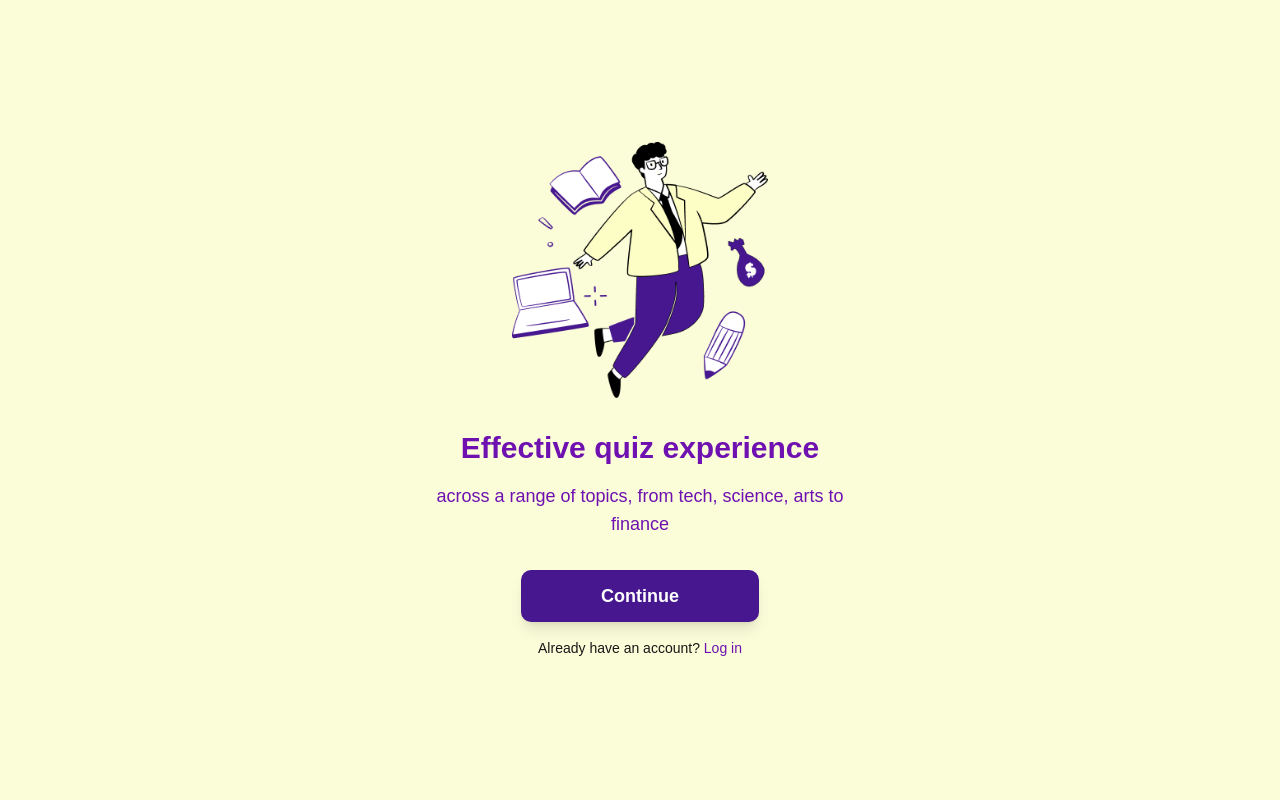
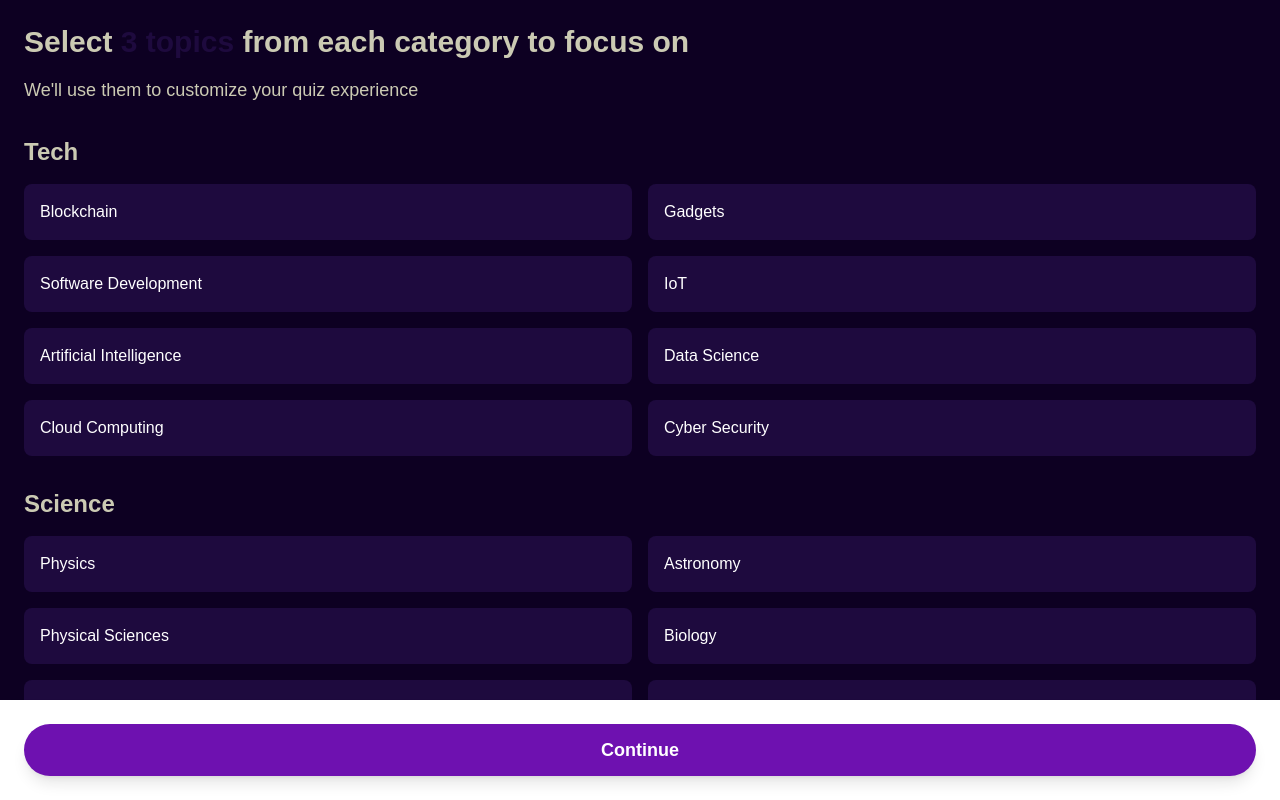
Before and after one commit to codeAKstan/quiz-it, a Next.js app in the folder frontend/: page /topics in a window 1280 px wide. Shown: the top 800 px of the page. Built offline with nearby package versions, Linux system fonts and the light colour scheme.

Commit message:
Added topics and selected screens

```diff
--- a/frontend/app/competition/page.js
+++ b/frontend/app/competition/page.js
@@ -9,7 +9,7 @@ export default function Competition() {
       subtitle="with friends or the broader community"
       buttonText="Continue"
       linkText="Already have an account?"
-      nextPath="/dashboard" // Replace with the next screen path
+      nextPath="/topics" // Replace with the next screen path
       image={competitionImage}
     />
   );
--- /dev/null
+++ b/frontend/app/congratulations/page.js
@@ -0,0 +1,26 @@
+// app/congratulations/page.js
+import React from 'react';
+import Link from 'next/link';
+
+export default function Congratulations() {
+  return (
+    <div
+      className="flex flex-col items-center justify-center h-screen p-6"
+      style={{ backgroundColor: '#FBFCD8' }}
+    >
+      <h1 className="text-4xl font-bold text-gray-800 mb-4 text-center">
+        Congratulations,
+      </h1>
+      <p className="text-2xl text-gray-600 mb-8 text-center">
+        your recommended questions are ready
+      </p>
+
+      <Link
+        href="/dashboard" // Replace with the next screen path
+        className="bg-purple-800 text-white px-8 py-3 rounded-full text-lg font-semibold shadow-lg"
+      >
+        Continue
+      </Link>
+    </div>
+  );
+}
--- a/frontend/app/page.js
+++ b/frontend/app/page.js
@@ -9,7 +9,7 @@ export default function Home() {
       subtitle="Earn through quiz"
       buttonText="Continue"
       linkText="Already have an account?"
-      nextPath="/topics"
+      nextPath="/topic"
       image={welcomeImage}
     />
   );
--- /dev/null
+++ b/frontend/app/selected/page.js
@@ -0,0 +1,52 @@
+// app/questions/page.js
+'use client'; // Mark this component as a Client Component
+import React from 'react';
+import Link from 'next/link';
+import { useSearchParams } from 'next/navigation'; // Use useSearchParams to get query parameters
+
+export default function Questions() {
+  const searchParams = useSearchParams();
+  const topics = searchParams.get('topics'); // Retrieve the topics query parameter
+
+  // Convert the topics query parameter into an array
+  const selectedTopics = topics ? topics.split(',') : [];
+
+  return (
+    <div className="p-6" style={{ backgroundColor: '#FBFCD8' }}>
+      <h1 className="text-3xl font-bold text-gray-800 mb-4">
+        Browsing 10+ questions under each category you choose
+      </h1>
+
+      {/* List of Selected Topics */}
+      <div className="space-y-4 mb-8">
+        {selectedTopics.map((topic, index) => (
+          <div
+            key={index}
+            className="p-4 bg-white rounded-lg text-gray-800 shadow-sm"
+          >
+            {topic}
+          </div>
+        ))}
+      </div>
+
+      {/* Update My Topics and Maybe Later Buttons */}
+      <div className="fixed bottom-0 left-0 right-0 p-6 bg-white shadow-lg">
+        <Link
+          href={{
+            pathname: '/topics',
+            query: { topics: selectedTopics.join(',') }, // Pass selectedTopics back to topics screen
+          }}
+          className="w-full bg-[#FFD700] text-[#0D0022] px-8 py-3 rounded-full text-lg font-semibold shadow-lg text-center block mb-2"
+        >
+          Update My Topics
+        </Link>
+        <Link
+          href="/congratulations"
+          className="text-sm text-[#0D0022] text-center cursor-pointer hover:underline block"
+        >
+          Maybe Later
+        </Link>
+      </div>
+    </div>
+  );
+}
--- /dev/null
+++ b/frontend/app/topic/page.js
@@ -0,0 +1,16 @@
+// app/topics/page.js
+import OnboardingScreen from '../components/OnboardingScreen';
+import topicsImage from '../../public/topics.png';
+
+export default function Topics() {
+  return (
+    <OnboardingScreen
+      title="Effective quiz experience"
+      subtitle="across a range of topics, from tech, science, arts to finance"
+      buttonText="Continue"
+      linkText="Already have an account?"
+      nextPath="/competition"
+      image={topicsImage}
+    />
+  );
+}
--- a/frontend/app/topics/page.js
+++ b/frontend/app/topics/page.js
@@ -1,16 +1,85 @@
 // app/topics/page.js
-import OnboardingScreen from '../components/OnboardingScreen';
-import topicsImage from '../../public/topics.png';
+"use client";
+// app/topics/page.js
+import React, { useState } from 'react';
+import Link from 'next/link';
 
 export default function Topics() {
+  const [selectedTopics, setSelectedTopics] = useState([]);
+
+  const categories = [
+    {
+      name: 'Tech',
+      topics: ['Blockchain', 'Gadgets', 'Software Development', 'IoT', 'Artificial Intelligence', 'Data Science', 'Cloud Computing', 'Cyber Security'],
+    },
+    {
+      name: 'Science',
+      topics: ['Physics', 'Astronomy', 'Physical Sciences', 'Biology', 'Mathematics', 'Ecology', 'Environmental Science', 'Health'],
+    },
+    {
+      name: 'Business and Finance',
+      topics: ['Financial Regulations & Compliance', 'Strategic Management', 'Trading', 'Marketing and Advertising', 'Financial Markets', 'Negotiation', 'Investments', 'Tech in Business'],
+    },
+    {
+      name: 'Art',
+      topics: ['Graphic Design', 'Ethics in Art', 'Documentary Art', 'Literature', 'World Cultures', 'Music Theory', 'Cinematography', 'Politics'],
+    },
+  ];
+
+  const handleTopicSelect = (topic) => {
+    if (selectedTopics.includes(topic)) {
+      setSelectedTopics(selectedTopics.filter((t) => t !== topic));
+    } else {
+      if (selectedTopics.length < 12) {
+        setSelectedTopics([...selectedTopics, topic]);
+      }
+    }
+  };
+
   return (
-    <OnboardingScreen
-      title="Effective quiz experience"
-      subtitle="across a range of topics, from tech, science, arts to finance"
-      buttonText="Continue"
-      linkText="Already have an account?"
-      nextPath="/competition"
-      image={topicsImage}
-    />
+    <div className="p-6" style={{ backgroundColor: '#0D0022' }}>
+      <h1 className="text-3xl font-bold text-[#FBFCD8CC]  mb-4">
+        Select <span className='text-[#1E0A3E] '>3 topics</span> from each category to focus on
+      </h1>
+      <p className="text-lg text-[#FBFCD8CC] mb-8">
+        We'll use them to customize your quiz experience
+      </p>
+
+      {categories.map((category, index) => (
+        <div key={index} className="mb-8">
+          <h2 className="text-2xl font-semibold text-[#FBFCD8CC] mb-4">{category.name}</h2>
+          <div className="grid grid-cols-2 gap-4">
+            {category.topics.map((topic, idx) => (
+              <button
+                key={idx}
+                className={`p-4 rounded-lg text-left ${
+                    selectedTopics.includes(topic)
+                      ? 'text-[#1E0A3E]' // Dark navy text for selected topics
+                      : 'text-white' // Default text color for unselected topics
+                  }`}
+                  style={{
+                    backgroundColor: selectedTopics.includes(topic) ? '#FFD700' : '#1E0A3E', // Gold for selected, dark navy for unselected
+                  }}
+                onClick={() => handleTopicSelect(topic)}
+              >
+                {topic}
+              </button>
+            ))}
+          </div>
+        </div>
+      ))}
+
+      <div className="fixed bottom-0 left-0 right-0 p-6 bg-white shadow-lg">
+        <Link
+          href={{
+            pathname: '/selected',
+            query: { topics: selectedTopics.join(',') }, // Pass selectedTopics as a query parameter
+          }}
+          className="w-full bg-purple-800 text-white px-8 py-3 rounded-full text-lg font-semibold shadow-lg text-center block"
+        >
+          Continue
+        </Link>
+      </div>
+    </div>
   );
 }
```
